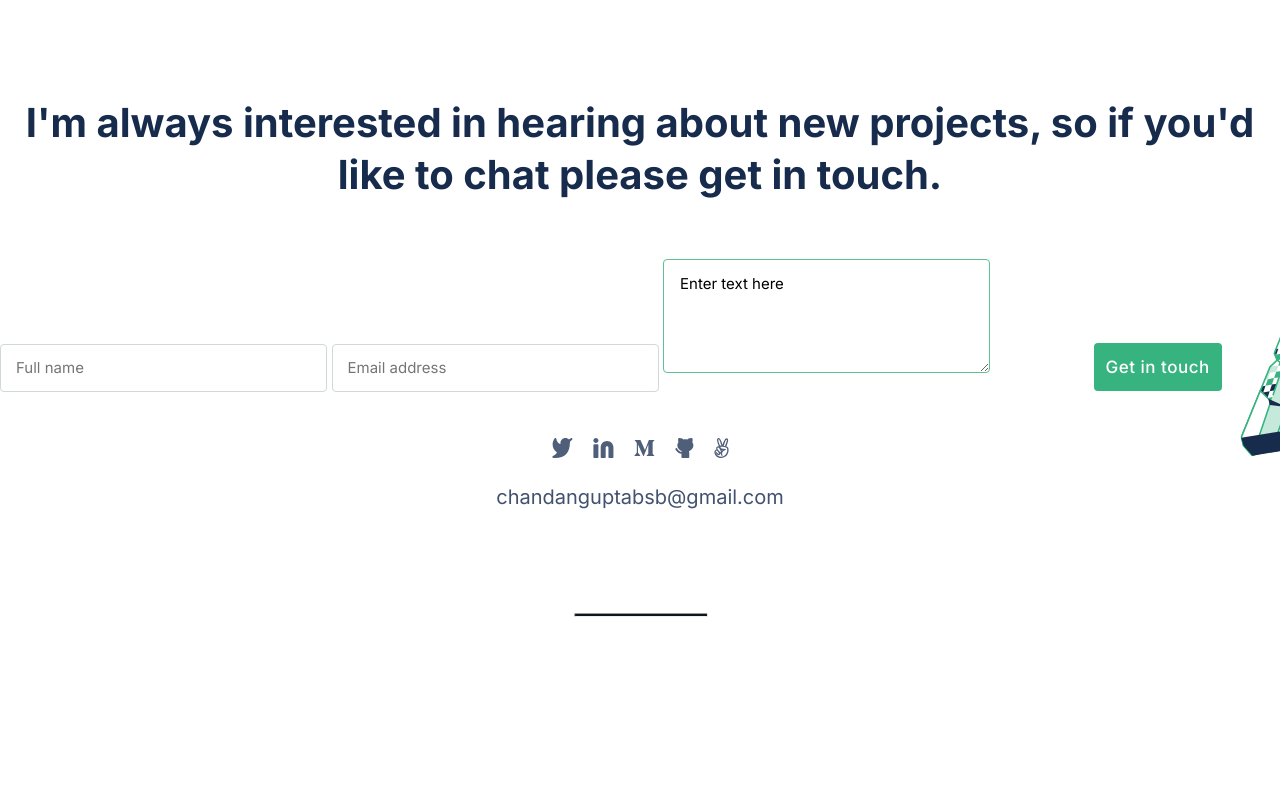
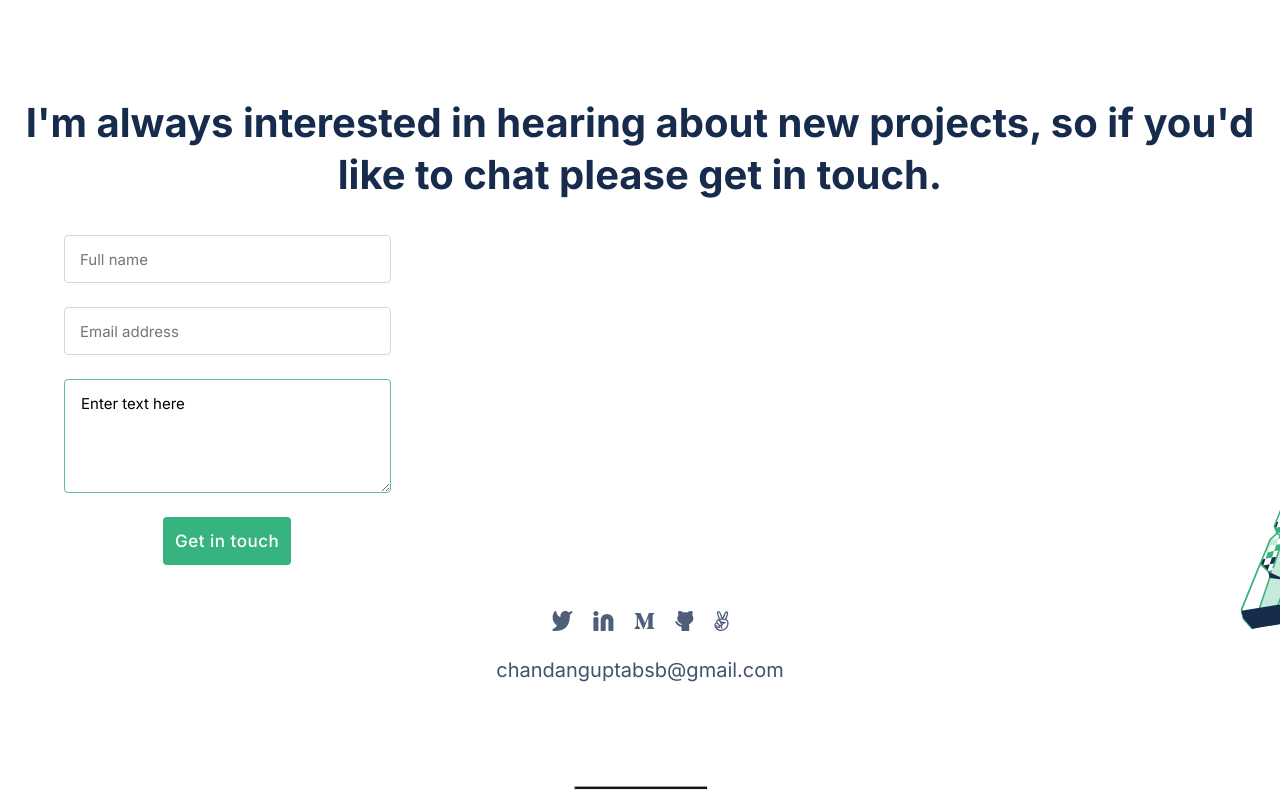
Before and after one commit to Chandan-devs-tech/Portfolio, a website: page index.html in a window 1280 px wide. Shown: the part 2975-3775 px from the top of the page. Before the commit the page ends 3602 px from the top, so only its background shows below. Drawn offline with Linux system fonts and the light colour scheme.

Commit message:
Modified index.html

```diff
--- a/index.html
+++ b/index.html
@@ -247,7 +247,12 @@
           to chat please get in touch.
         </p>
       </div>
-      <form action="https://formspree.io/f/xaykrgow" method="post" id="form">
+      <form
+        action="https://formspree.io/f/xaykrgow"
+        method="post"
+        id="form"
+        class="contact-form"
+      >
         <input
           type="text"
           class="ftext"
@@ -269,7 +274,9 @@
           placeholder="Enter text here"
           required
         ></textarea>
-        <button class="get-in-touch click" type="submit">Get in touch</button>
+        <div class="footer-btn">
+          <button class="get-in-touch click" type="submit">Get in touch</button>
+        </div>
       </form>
       <div class="footer-social-icons-container">
         <ul class="footer-social-icons">
```
